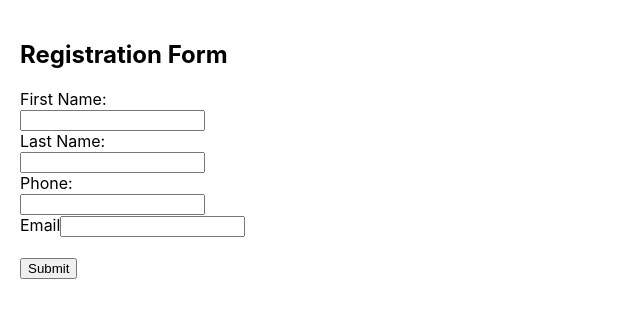
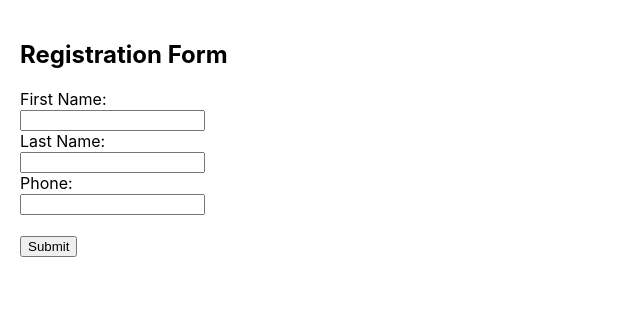
Before and after one commit to sangrammule1/User, a React (Create React App) app in the folder frontend/: page / in a window 1280 px wide. Shown: the top 318 px of the page, without its empty margins (0-640 px from the left). Built offline with nearby package versions, Linux system fonts and the light colour scheme.

Commit message:
commit 2

```diff
--- a/frontend/src/App.js
+++ b/frontend/src/App.js
@@ -61,16 +61,6 @@ function App() {
             required
           />
         </div>
-        <div>
-          <label>Email</label>
-          <input
-            name="email"
-            value={form.email}
-            onChange={handleChange}
-          />
-        </div>
-
-
         <br />
         <button type="submit">Submit</button>
       </form>
```
Also changed, not shown: 2 other files (tests, documents, lock files or other folders).
